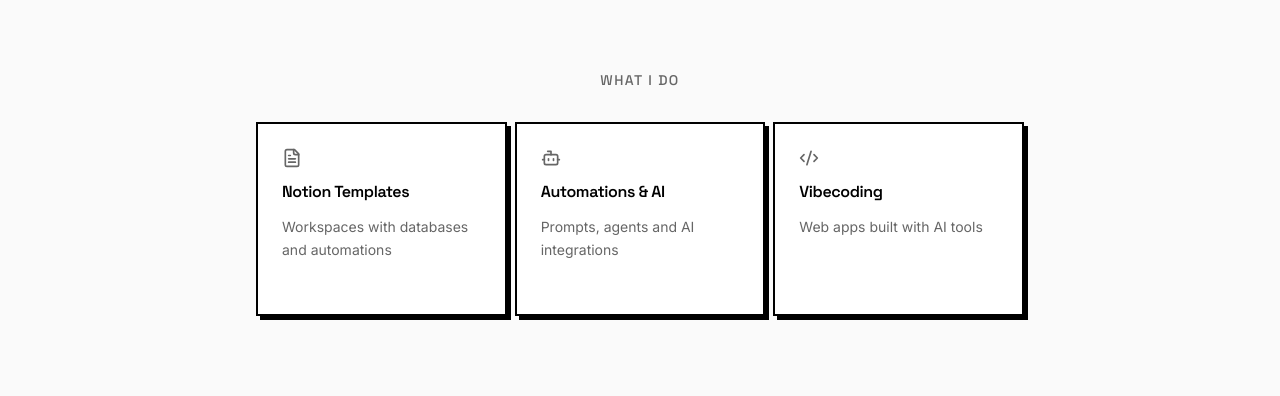
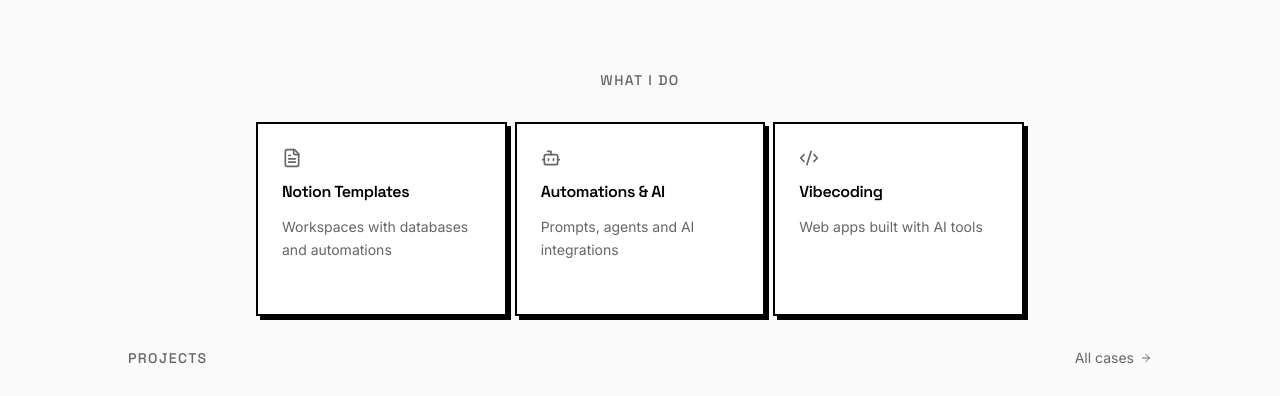
Before and after one commit to danyanovichp/danyanovich, a React (Vite) app: page /en in a window 1280 px wide. Shown: the part 404-800 px from the top of the page. Built offline with nearby package versions, Linux system fonts and the light colour scheme; a web font is replaced by a local one.

Commit message:
Переместить проекты выше на главной

```diff
--- a/src/pages/Home.tsx
+++ b/src/pages/Home.tsx
@@ -116,7 +116,7 @@
         </section>
 
         {/* What I Do */}
-        <section className="container mx-auto px-4 pb-20">
+        <section className="container mx-auto px-4 pb-8">
           <div className="max-w-3xl mx-auto">
             <h2 className="text-sm font-medium uppercase tracking-widest text-muted-foreground mb-8 text-center">
               {isRu ? "Чем я занимаюсь" : "What I Do"}
```
